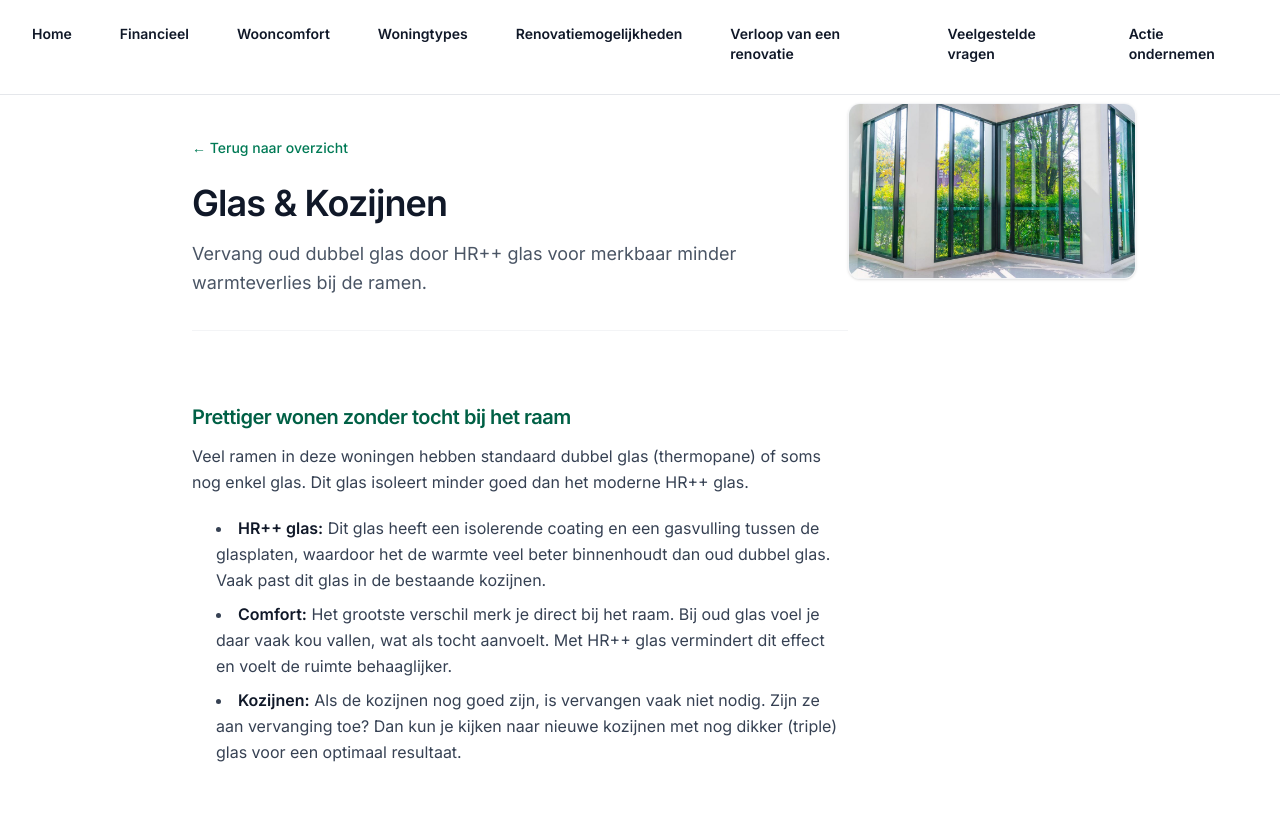
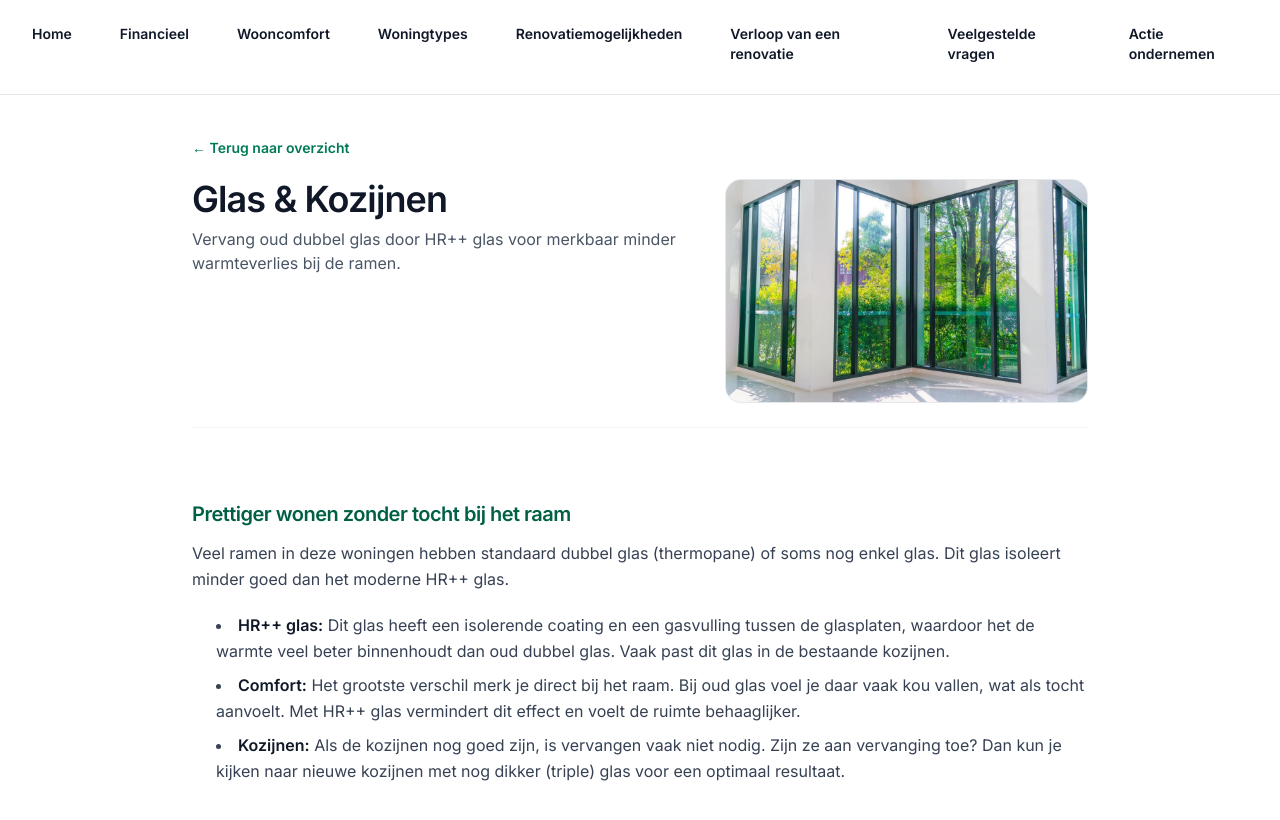
Before and after one commit to tjmichiels/renoveerjewoning, a Next.js app: page /renovatiemogelijkheden/glas-en-kozijnen in a window 1280 px wide. Shown: the top 820 px of the page. Built offline with nearby package versions, Linux system fonts and the light colour scheme.

Commit message:
user story 1.5 (voor een deel uitgewerkt, aanpassingen komen nog)

```diff
--- a/app/renovatiemogelijkheden/[slug]/page.tsx
+++ b/app/renovatiemogelijkheden/[slug]/page.tsx
@@ -1,49 +1,43 @@
 import Link from "next/link";
+import Image from "next/image";
 import { notFound } from "next/navigation";
-    import Header from "../../components/layout/Header"; // Pas het pad aan indien nodig
-    import { NAV } from "../../content/navigation"; // Pas het pad aan indien nodig
-    import { getRenovationOptionBySlug, renovationOptions } from "../../content/renovatiemogelijkheden"; // Pas het pad aan indien nodig
+import Header from "../../components/layout/Header";
+import { NAV } from "../../content/navigation";
+import { getRenovationOptionBySlug, renovationOptions } from "../../content/renovatiemogelijkheden";
 
 export function generateStaticParams() {
   return renovationOptions.map((o) => ({ slug: o.slug }));
 }
 
-    // Hulpfunctie om de 'markdown-achtige' tekst netjes te renderen
 function renderFormattedText(text: string) {
   if (!text) return null;
 
-        return text.split('\n').map((line, index) => {
-            // 1. Kopjes (###)
-            if (line.startsWith('### ')) {
+  return text.split("\n").map((line, index) => {
+    if (line.startsWith("### ")) {
       return (
         <h3 key={index} className="text-xl font-semibold text-emerald-800 mt-8 mb-3">
-                        {line.replace('### ', '')}
+          {line.replace("### ", "")}
         </h3>
       );
     }
 
-            // 2. Lijstitems (*) met ondersteuning voor dikgedrukte tekst (\*\*text\*\*)
-            if (line.startsWith('* ')) {
-                const content = line.replace('* ', '');
-                // Split de tekst op '**' om dikgedrukte delen te vinden
-                const parts = content.split('**');
+    if (line.startsWith("* ")) {
+      const content = line.replace("* ", "");
+      const parts = content.split("**");
 
       return (
         <li key={index} className="ml-5 list-disc text-gray-700 mb-2 pl-1 leading-relaxed">
           {parts.map((part, i) =>
-                            // Elk oneven deel was omsloten door **, dus maak dat dikgedrukt
             i % 2 === 1 ? <strong key={i} className="font-semibold text-gray-900">{part}</strong> : part
           )}
         </li>
       );
     }
 
-            // 3. Lege regels (voor witruimte)
-            if (line.trim() === '') {
-                return <div key={index} className="h-2"></div>;
+    if (line.trim() === "") {
+      return <div key={index} className="h-2" />;
     }
 
-            // 4. Gewone paragrafen
     return (
       <p key={index} className="text-gray-700 mb-3 leading-relaxed">
         {line}
@@ -60,52 +54,47 @@ import Link from "next/link";
     <div className="bg-white">
       <Header navigation={NAV} />
       <main className="relative isolate min-h-screen px-6 pt-10 lg:px-8">
-                    <div className="mx-auto max-w-4xl pb-16 relative z-20 bg-white lg:pr-60"> {/* higher z so content sits above the positioned image; increased lg padding to avoid overlap */}
-
-                        {/* Large-screen positioned image (top-right) - now uses same sizing as woningtypes */}
-                        <div className="hidden lg:block absolute -right-12 -top-8 rounded-xl border border-gray-100 shadow-sm overflow-hidden z-0 pointer-events-none w-64 h-40 sm:w-72 sm:h-44">
-                            <img
-                                src={option.image}
-                                alt={option.imageAlt}
-                                className="w-full h-full object-cover"
-                                loading="eager"
-                            />
-                        </div>
-
-                        {/* Small-screen full-width image (keeps original behaviour on mobile) */}
-                        <div className="mt-6 overflow-hidden rounded-xl border border-gray-100 shadow-sm lg:hidden">
-                            <img
-                                src={option.image}
-                                alt={option.imageAlt}
-                                className="h-64 w-full object-cover sm:h-80"
-                                loading="eager"
-                            />
-                        </div>
-
+        <div className="mx-auto max-w-4xl pb-16">
           <Link
             href="/renovatiemogelijkheden"
-                            className="inline-flex items-center text-sm font-medium text-emerald-700 hover:text-emerald-900 transition-colors"
+            className="text-sm font-semibold text-emerald-700 hover:text-emerald-900"
           >
             ← Terug naar overzicht
           </Link>
 
-                        <header className="mt-6 border-b border-gray-100 pb-8">
-                            <div className="flex items-center gap-4 mb-4">
+          {/* Title + summary + image (matches woningtypes layout) */}
+          <section className="mt-5 grid items-start gap-6 md:grid-cols-[minmax(0,1.4fr)_minmax(0,1fr)]">
+            <header className="space-y-4">
+              <div>
                 <h1 className="text-3xl sm:text-4xl font-bold tracking-tight text-gray-900">
                   {option.title}
                 </h1>
-                            </div>
-                            <p className="text-lg text-gray-600 leading-relaxed max-w-2xl">
+                <p className="mt-2 text-sm sm:text-base text-gray-600">
                   {option.short}
                 </p>
+              </div>
             </header>
+
+            {/* Image on the right - uses same approach as woningtypes */}
+            <figure className="relative h-48 w-full overflow-hidden rounded-2xl border border-gray-200 bg-gray-100 md:h-56">
+              <Image
+                src={option.image}
+                alt={option.imageAlt}
+                fill
+                className="object-cover"
+                priority
+              />
+            </figure>
+          </section>
+
+          {/* Divider between title/image and the main text */}
+          <div className="mt-6 border-t border-gray-100" />
 
           <section className="mt-8">
             <div className="prose prose-emerald max-w-none text-gray-700">
               {renderFormattedText(option.renovationdetails)}
             </div>
           </section>
-
         </div>
       </main>
     </div>
```
Lines whose indentation alone changed are shown as unchanged.
